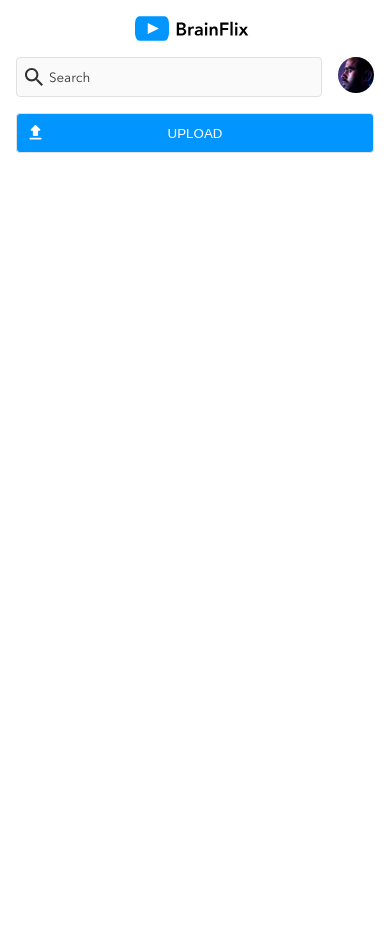
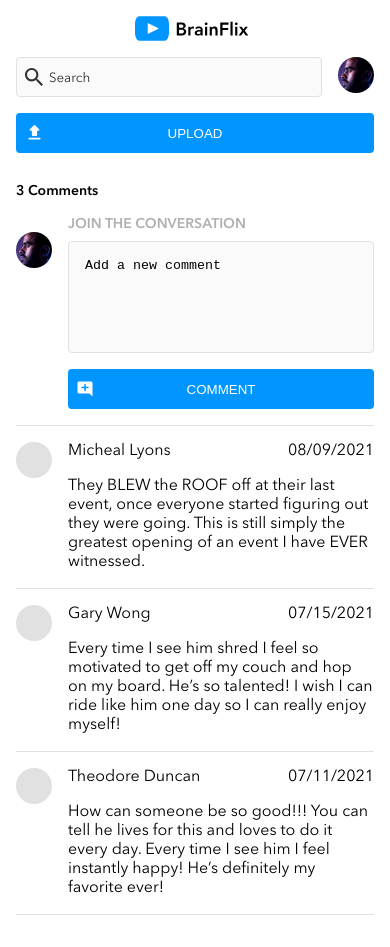
Before and after one commit to skherad/brainflix, a React (Create React App) app: page / in a window 390 px wide. Before the commit the page ends 844 px from the top, so only its background shows below. Built offline with nearby package versions, Linux system fonts and the light colour scheme.

Commit message:
comment section mobile

```diff
--- a/src/App.js
+++ b/src/App.js
@@ -1,12 +1,17 @@
 
 import Header from './components/Header/Header'
+import CommentForm from './components/CommentForm/CommentForm';
+import CommentCard from './components/CommentCard/CommentCard';
 
 import './App.scss';
+
 
 function App() {
   return (
   <>
     <Header />
+    <CommentForm />
+    <CommentCard />
   </>
   );
 }
--- /dev/null
+++ b/src/components/CommentCard/CommentCard.js
@@ -0,0 +1,25 @@
+import './CommentCard.scss';
+import CommentContent from '../CommentContent/CommentContent';
+import CommentData from '../../data/video-details.json'
+
+// console.log(CommentData)
+let commentObj = CommentData[0].comments;
+
+const CommentCard = () => {
+
+    return (
+        <section className='comment-card'>
+
+            {commentObj.map((comment) =>
+                <CommentContent
+                    commentComment = {comment.comment}
+                    commentName = {comment.name}
+                    commentTimestamp = {comment.timestamp}
+                />
+            )}
+
+        </section>
+    );
+}
+
+export default CommentCard
--- /dev/null
+++ b/src/components/CommentCard/CommentCard.scss
@@ -0,0 +1,8 @@
+@use '../../styles/partials/variables' as *;
+
+.comment-card {
+    display: flex;
+    flex-direction: column;
+    margin: 1rem;
+
+}
--- /dev/null
+++ b/src/components/CommentContent/CommentContent.js
@@ -0,0 +1,29 @@
+import './CommentContent.scss';
+
+
+const CommentContent = (props) => {
+
+    // console.log(props)
+
+
+    return (
+        <section className='comment-content__container'>
+            <div className='comment-content__avatar'></div>
+            <div className='comment-content'>
+                <div className='comment-content__header'>
+                    <div className='comment-content__name'>{props.commentName}</div>
+                    <div className='comment-content__date'>
+                        {new Date(props.commentTimestamp).toLocaleDateString("en-US", {
+                            year: "numeric",
+                            month: "2-digit",
+                            day: "2-digit",
+                        })}
+                    </div>
+                </div>
+                <p className='comment-content__text'>{props.commentComment}</p>
+            </div>
+        </section>
+    );
+}
+
+export default CommentContent
--- /dev/null
+++ b/src/components/CommentContent/CommentContent.scss
@@ -0,0 +1,25 @@
+@use '../../styles/partials/variables' as *;
+
+.comment-content {
+
+    &__container {
+        display: flex;
+        border-bottom: 1px solid $secondary-divider;
+        margin-bottom: 1rem;
+    }
+
+    &__avatar {
+        background-color: $secondary-divider;
+        background-size: cover;
+        background-position: center;
+        min-width: 36px;
+        height: 36px;
+        border-radius: 50%;
+        margin: 0 1rem 1rem 0;
+    }
+
+    &__header {
+        display: flex;
+        justify-content: space-between;
+    }
+}
--- /dev/null
+++ b/src/components/CommentForm/CommentForm.js
@@ -0,0 +1,20 @@
+import './CommentForm.scss';
+
+const CommentForm = () => {
+
+    return (
+        <>
+            <h3 className='comment-form__title'>3 Comments</h3>
+            <section className='comment-form'>
+                <div className='comment-form__avatar'></div>
+                <form className='comment-form__form'>
+                    <label htmlFor='newComment' className='comment-form__label'>JOIN THE CONVERSATION</label>
+                    <textarea id='newComment' className='comment-form__input'>Add a new comment</textarea>
+                    <button className='comment-form__button'>COMMENT</button>
+                </form>
+            </section>
+        </>
+    );
+}
+
+export default CommentForm
--- /dev/null
+++ b/src/components/CommentForm/CommentForm.scss
@@ -0,0 +1,73 @@
+@use '../../styles/partials/variables' as *;
+@use '../../styles/partials/typography';
+
+.comment-form {
+    display: flex;
+    margin: 1rem;
+    border-bottom: 1px solid $secondary-divider;
+    padding-bottom: 1rem;
+
+    &__title {
+        margin-left: 1rem;
+        font-weight: 600;
+        font-size: .875rem;
+    }
+
+    &__avatar {
+        background-image: url(../../assets/images/Mohan-muruge.jpg);
+        background-size: cover;
+        background-position: center;
+        min-width: 36px;
+        height: 36px;
+        border-radius: 50%;
+        margin: 1rem 0;
+    }
+    &__form {
+        display: flex;
+        flex-direction: column;
+        width: 100%;
+        margin-left: 1rem;
+    }
+
+    &__label {
+        color: $primary-text-label;
+        font-weight: 600;
+        font-size: .875rem;
+        margin-bottom: 0.5rem;
+
+    }
+
+    &__input {
+        border: 1px $secondary-divider solid;
+        border-radius: 4px;
+        padding: 1rem;
+        background-color: $secondary-background;
+        resize: none;
+        margin-bottom: 1rem;
+        height: 7rem;
+
+        &::placeholder {
+            font-family: 'AvenirNext';
+            font-weight: 600px;
+            color: $primary-text-dark;
+        }
+    }
+
+    &__button {
+        display: flex;
+        align-items: center;
+        justify-content: center;
+        width: 100%;
+        color: $primary-background;
+        height: 40px;
+        background-image: url('../../assets/images/add_comment.svg');
+        background-size: 6%;
+        background-position-x: 0.5rem;
+        background-position-y: center;
+        background-repeat: no-repeat;
+        background-color: $primary-cta;
+        padding: 1rem 2rem;
+        border: none;
+        border-radius: 4px;
+    }
+}
--- a/src/components/Header/Header.js
+++ b/src/components/Header/Header.js
@@ -1,5 +1,4 @@
 import './Header.scss';
-// import '../../styles/partials/variables.scss'
 import BrainFlixLogo from '../../assets/images/BrainFlix-logo.svg'
 
 const Header = () => {
--- a/src/components/Header/Header.scss
+++ b/src/components/Header/Header.scss
@@ -47,7 +47,6 @@
         min-width: 36px;
         height: 36px;
         border-radius: 50%;
-        // display: inline-block;
         margin: 1rem 0;
     }
 
@@ -65,7 +64,7 @@
         background-repeat: no-repeat;
         background-color: $primary-cta;
         padding: 1rem 2rem;
-        border: 1px $secondary-divider solid;
+        border: none;
         border-radius: 4px;
     }
 
```
